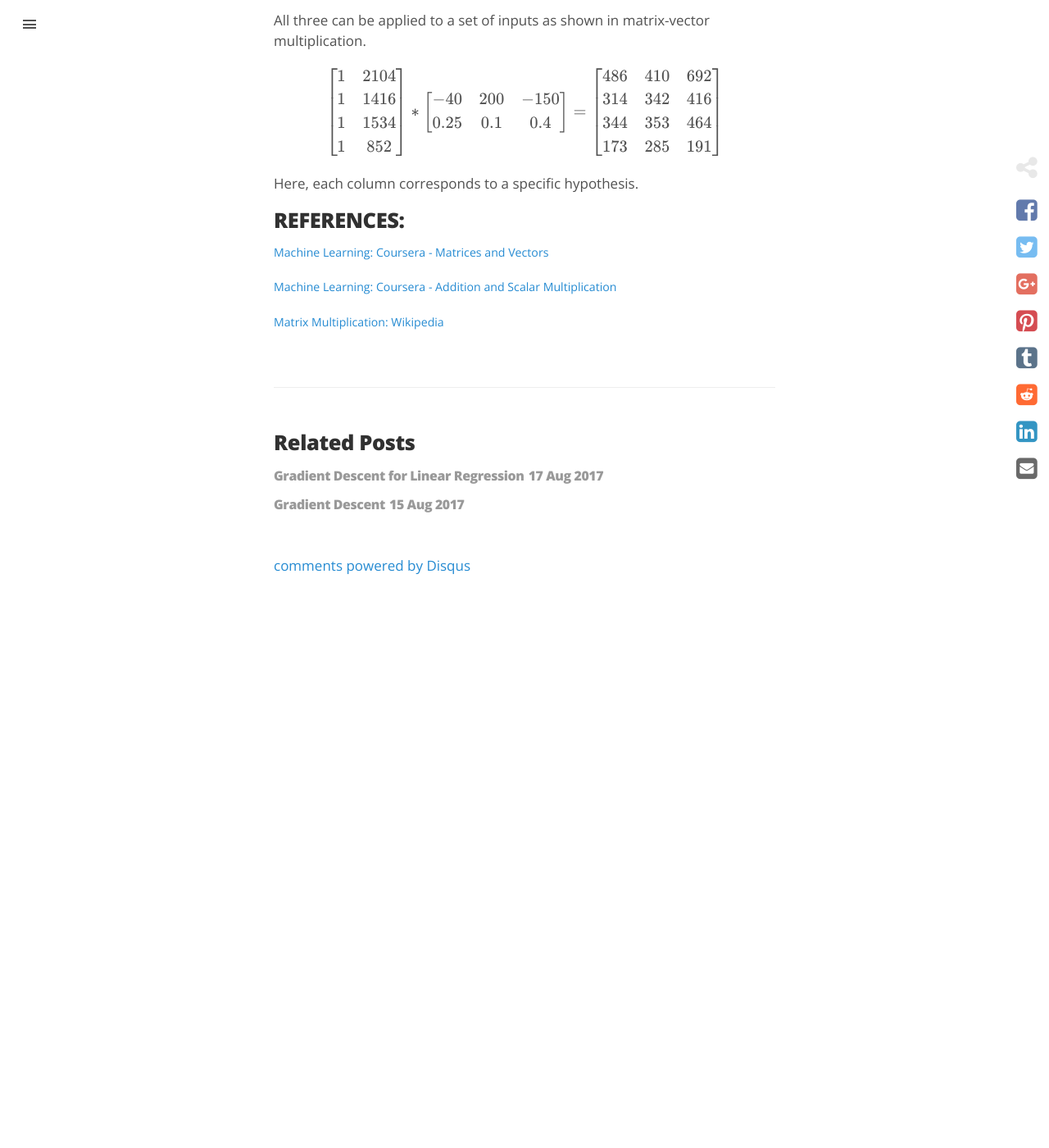
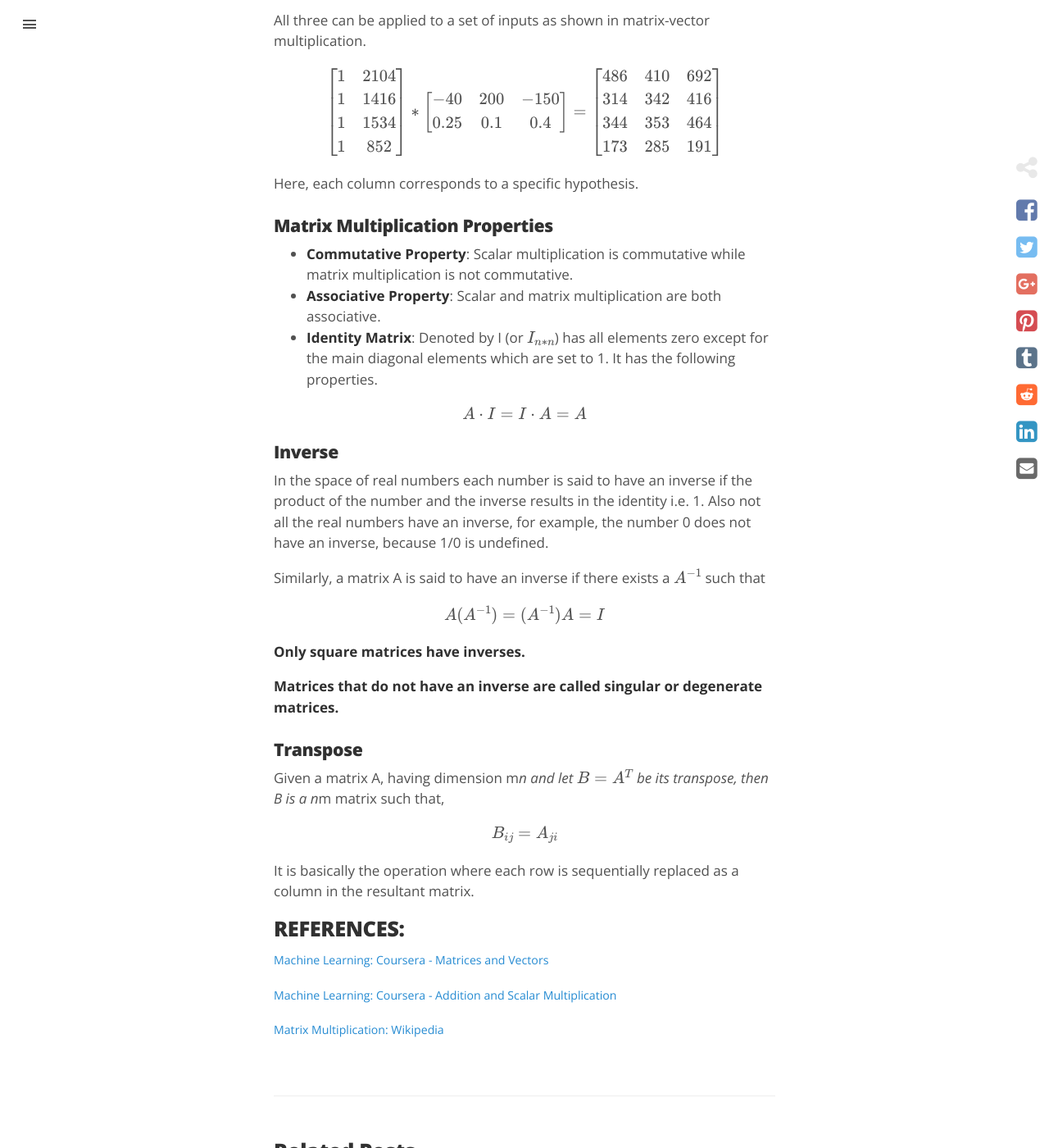
Before and after one commit to shreyasrh9/github-page-v2, a Jekyll site: the page built from _posts/2017-08-20-linear-algebra.md, in a window 1280 px wide and 1400 px high, scrolled down 3119 px. Shown: the whole window at 82% size. Built offline with Jekyll 4.4.1, drawn with Linux system fonts in a browser that asks for light colours; nearby versions of some CDN libraries; formulas are drawn with MathJax 3; comment, search, counter and statistics services are not loaded; before the commit the page ends 3822 px from its top, so only the background shows below that; some of the changed text lies outside the part shown.

Commit message:
linear_algebra_review

```diff
--- a/_posts/2017-08-20-linear-algebra.md
+++ b/_posts/2017-08-20-linear-algebra.md
@@ -220,6 +220,33 @@ $$
 
 Here, each column corresponds to a specific hypothesis.
 
+### Matrix Multiplication Properties
+
+* **Commutative Property**: Scalar multiplication is commutative while matrix multiplication is not commutative.
+* **Associative Property**: Scalar and matrix multiplication are both associative.
+* **Identity Matrix**: Denoted by I (or \\(I_{n*n}\\)) has all elements zero except for the main diagonal elements which are set to 1. It has the following properties.
+
+$$A \cdot I = I \cdot A = A$$
+
+### Inverse
+In the space of real numbers each number is said to have an inverse if the product of the number and the inverse results in the identity i.e. 1. Also not all the real numbers have an inverse, for example, the number 0 does not have an inverse, because 1/0 is undefined.
+
+Similarly, a matrix A is said to have an inverse if there exists a \\(A^{-1}\\) such that
+
+$$A(A^{-1}) = (A^{-1})A = I$$
+
+**Only square matrices have inverses.**
+
+**Matrices that do not have an inverse are called singular or degenerate matrices.**
+
+### Transpose
+
+Given a matrix A, having dimension m*n and let \\(B = A^T\\) be its transpose, then B is a n*m matrix such that,
+
+$$B_{ij} = A_{ji}$$
+
+It is basically the operation where each row is sequentially replaced as a column in the resultant matrix.
+
 ## REFERENCES:
 
 <small>[Machine Learning: Coursera - Matrices and Vectors](https://www.coursera.org/learn/machine-learning/lecture/38jIT/matrices-and-vectors){:target="_blank"}</small>
```
Also changed, not shown: other parts of _posts/2017-08-20-linear-algebra.md (+1 -1 lines).
